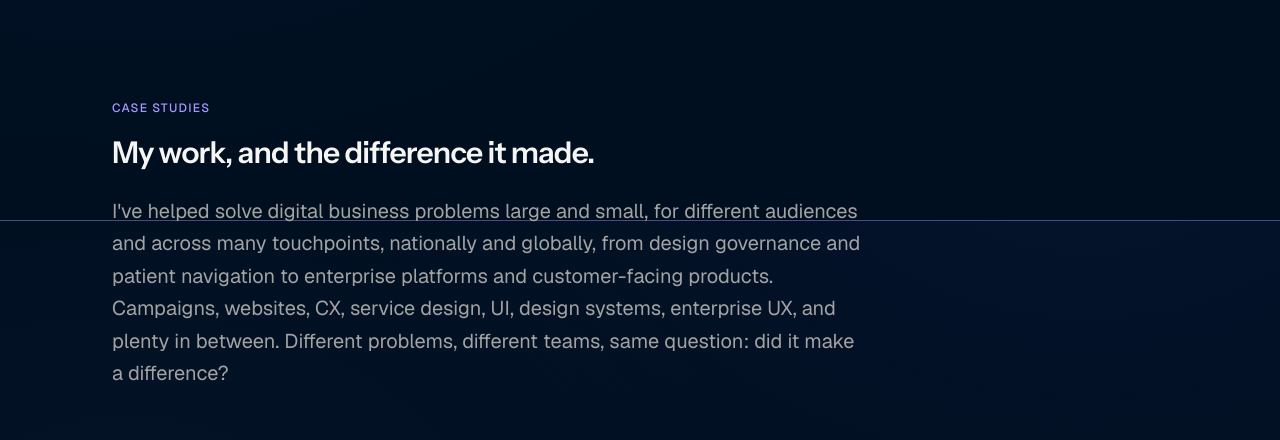
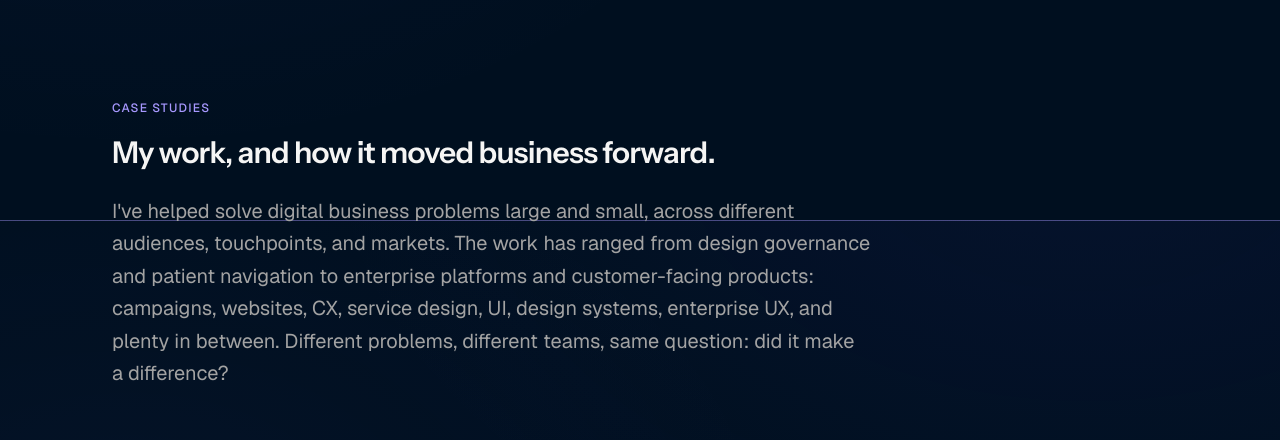
Before and after one commit to ShawnCapizzi/shawncapizzi-com, a Next.js app: page / in a window 1280 px wide. Shown: the part 1380-1820 px from the top of the page. Built offline with nearby package versions, Linux system fonts and the light colour scheme; no server answers.

Commit message:
Homepage: how my work moved business forward

```diff
--- a/components/SelectedWork.tsx
+++ b/components/SelectedWork.tsx
@@ -57,17 +57,17 @@ export function SelectedWork() {
       <div className="max-w-content mx-auto px-6 md:px-8 lg:px-12">
         <div className="max-w-3xl">
           <p className="eyebrow mb-4">Case studies</p>
-          <h2 className="section-title">
-            My work, and the difference it made.
+          <h2 className="section-title text-balance">
+            My work, and how it moved business forward.
           </h2>
           <p className="mt-6 text-lg md:text-xl text-text-secondary leading-relaxed text-pretty">
             I&apos;ve helped solve digital business problems large and small,
-            for different audiences and across many touchpoints, nationally
-            and globally, from design governance and patient navigation to
-            enterprise platforms and customer-facing products. Campaigns,
-            websites, CX, service design, UI, design systems, enterprise UX,
-            and plenty in between. Different problems, different teams, same
-            question: did it make a difference?
+            across different audiences, touchpoints, and markets. The work has
+            ranged from design governance and patient navigation to enterprise
+            platforms and customer-facing products: campaigns, websites, CX,
+            service design, UI, design systems, enterprise UX, and plenty in
+            between. Different problems, different teams, same question: did
+            it make a difference?
           </p>
         </div>
 
```
